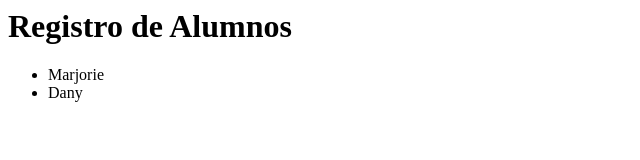
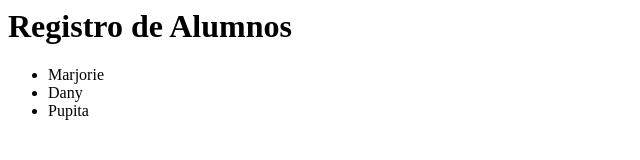
Before and after one commit to marjoriehelenlg/first-repository, a plain HTML site: page index.html in a window 1280 px wide. Shown: the full height of the page, 0-640 px from the left. Drawn offline with Linux system fonts and the light colour scheme.

Commit message:
se agrego a pupita

```diff
--- a/index.html
+++ b/index.html
@@ -7,6 +7,7 @@
     <ul>
         <li>Marjorie</li>
         <li>Dany</li>
+        <li>Pupita</li>
     </ul>
  </body>
 </html>
```
